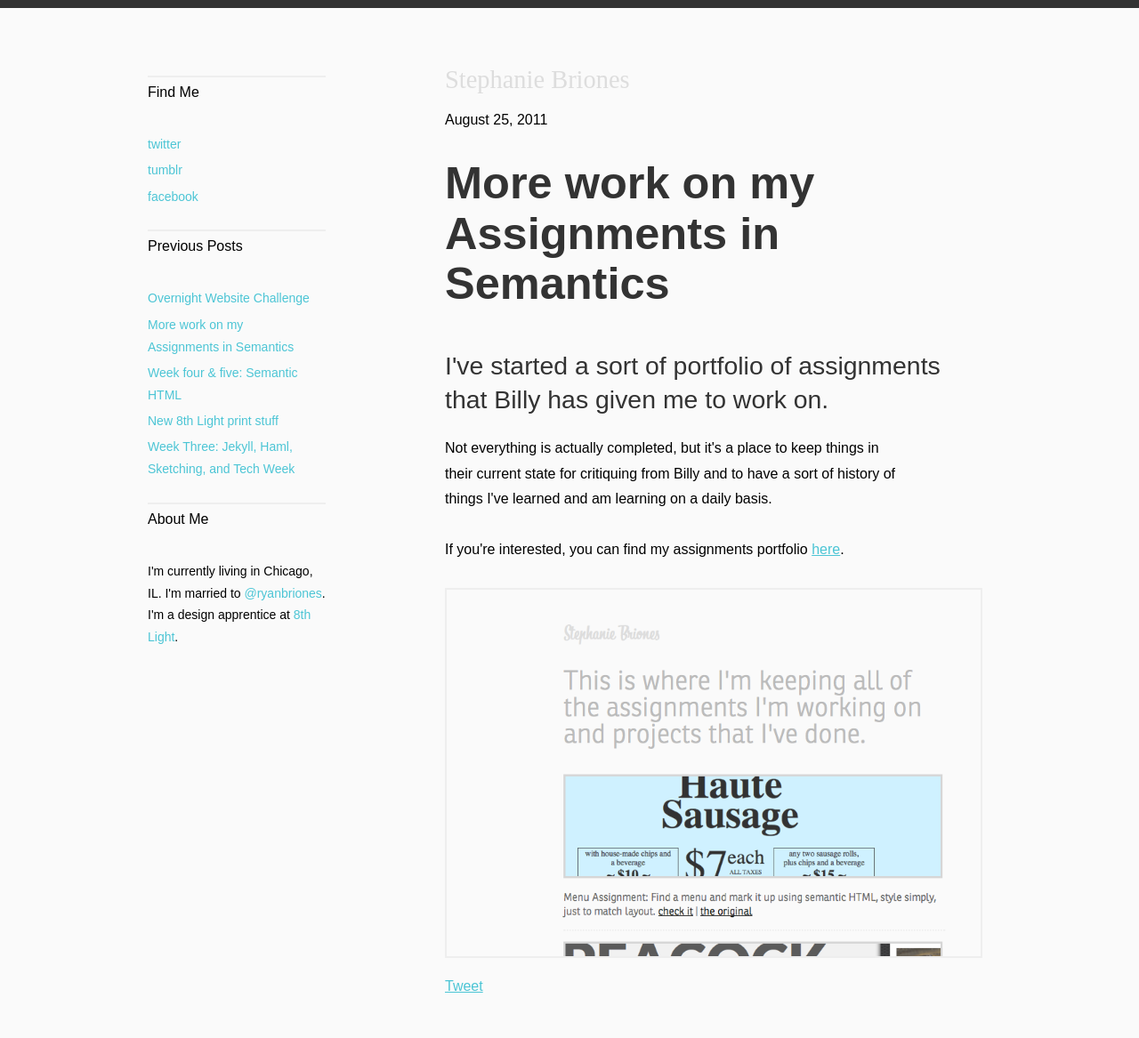
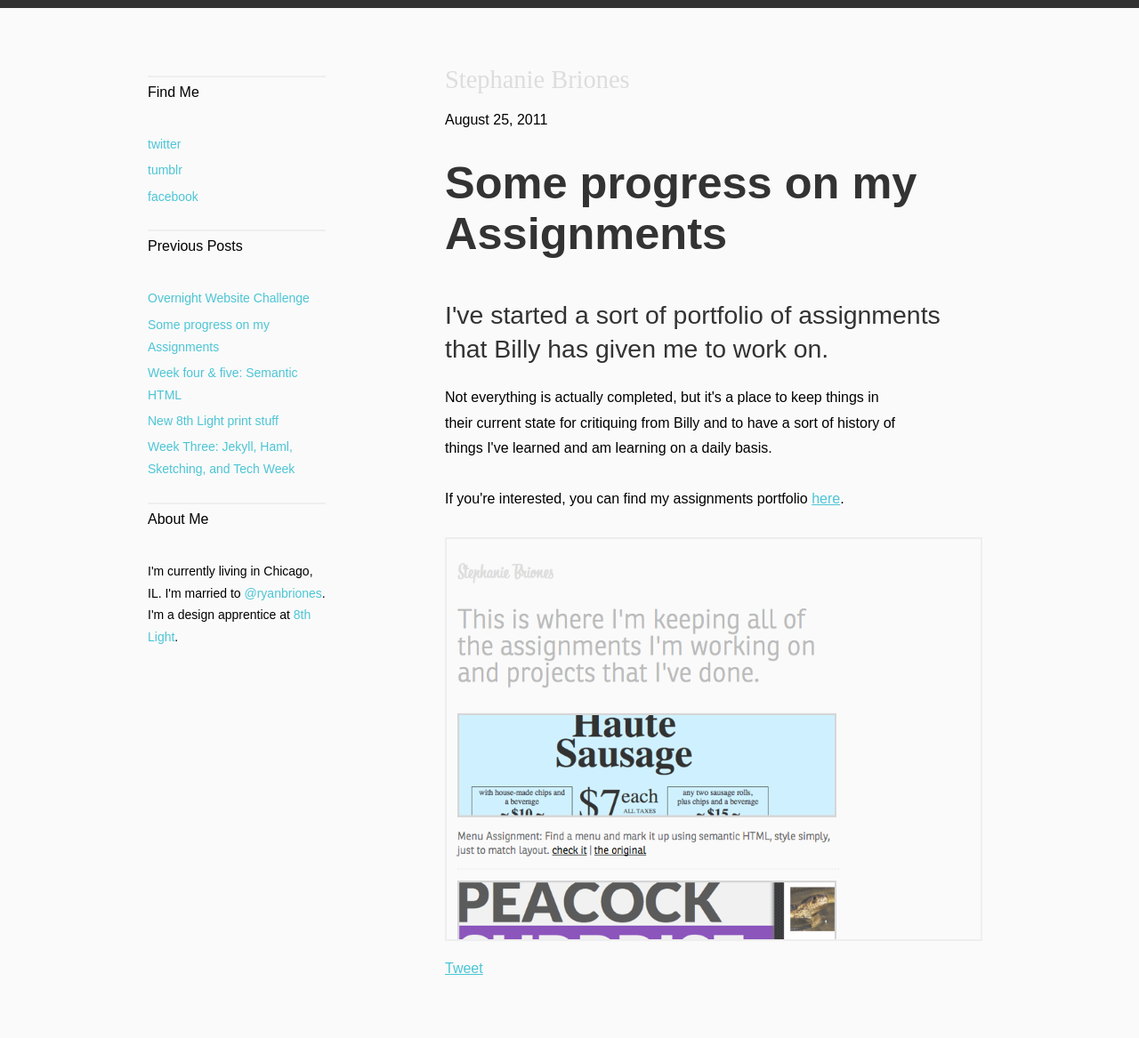
Before and after one commit to smbriones/smbriones.github.com, a Jekyll site: the page built from _posts/2011-08-25-more-work-on-assignments.html, in a window 1280 px wide. Shown: the whole page at 89% size. Built offline with Jekyll 4.4.1, drawn with Linux system fonts in a browser that asks for light colours; nearby versions of some CDN libraries; comment, search, counter and statistics services are not loaded.

Commit message:
edited image and title

```diff
--- a/_posts/2011-08-25-more-work-on-assignments.html
+++ b/_posts/2011-08-25-more-work-on-assignments.html
@@ -1,6 +1,6 @@
 ---
 layout: blog-post
-title: "More work on my Assignments in Semantics"
+title: "Some progress on my Assignments"
 snippet: "I've started a sort of portfolio of assignments that Billy has given me to work on."
 ---
 
```
Also changed, not shown: images/blog/assignments/portfolio.png.
